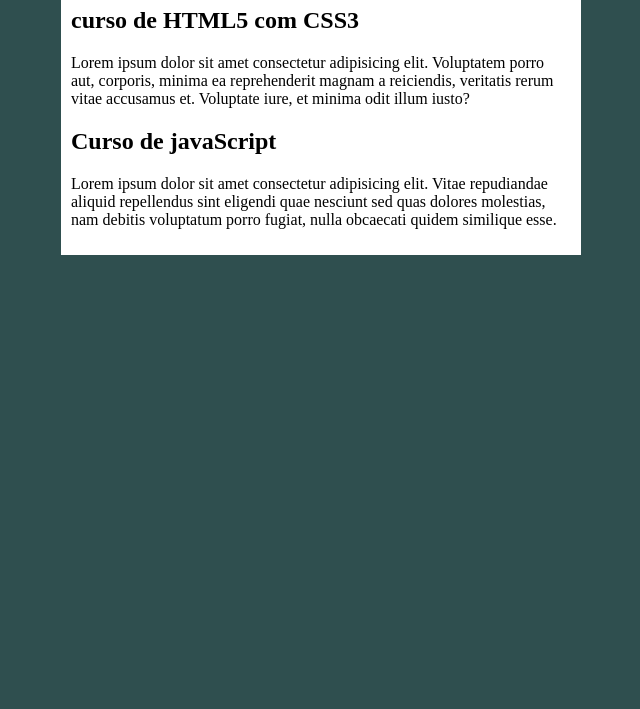
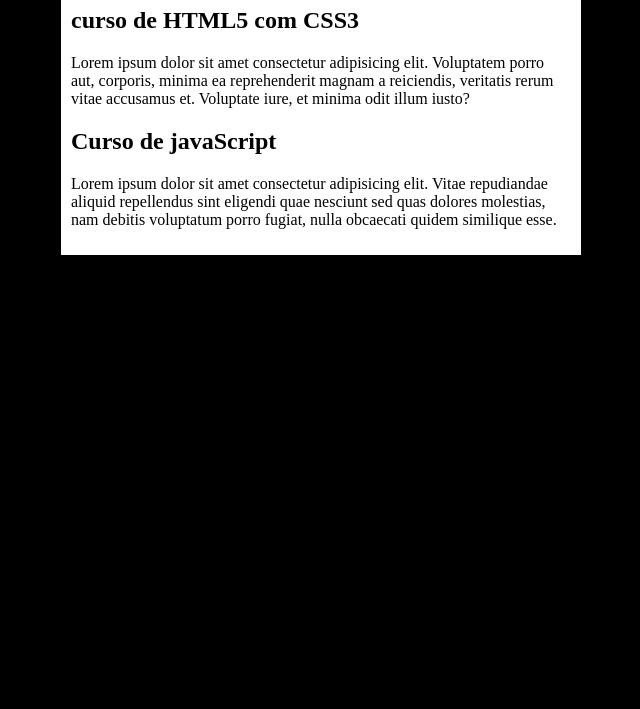
Before and after one commit to DiegoSant7/projeto-sitev2, a plain HTML site: page index.html in a window 1280 px wide. Shown: the part 91-800 px from the top of the page, without its empty margins (319-959 px from the left). Drawn offline with Linux system fonts and the light colour scheme.

Commit message:
versão2

```diff
--- a/estilos/style.css
+++ b/estilos/style.css
@@ -5,7 +5,7 @@
 }
 
 body{
-    background-color: darkslategray;
+    background-color: black;
 }
 
 main {
```
